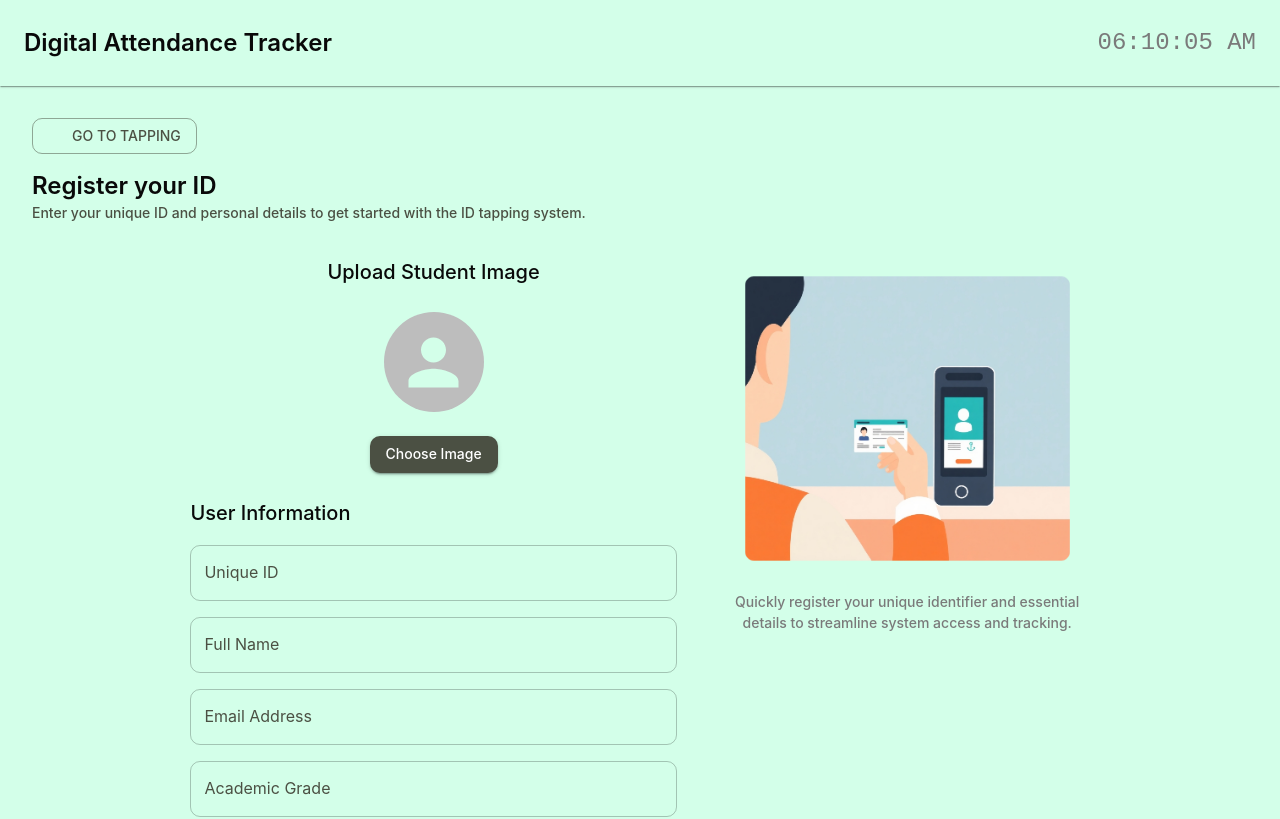
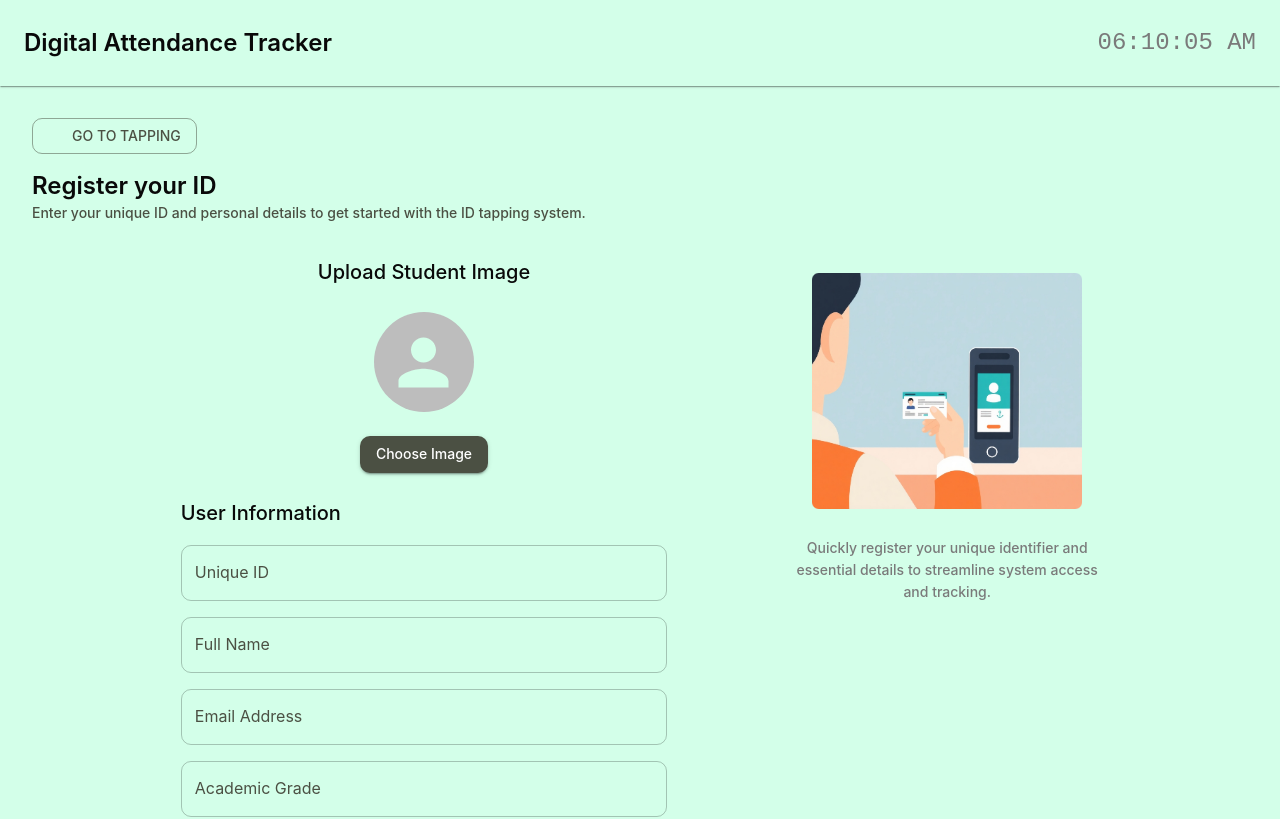
Before and after one commit to esamp001/id_tapping_system, a React (Create React App) app: page /register in a window 1280 px wide. Shown: the top 819 px of the page. Built offline with nearby package versions, Linux system fonts and the light colour scheme; some icons are missing.

Commit message:
Auto commit: 10/30/2025, 9:30:00 AM

```diff
--- a/src/pages/Register.js
+++ b/src/pages/Register.js
@@ -98,9 +98,10 @@ const Register = () => {
                             display: 'flex',
                             flexDirection: 'column',
                             alignItems: 'center',
-                            width: { xs: '100%', md: '30%' },
+                            width: { xs: '100%', md: '25%' },
                             textAlign: 'center',
                             gap: 2,
+                            ml: 10
                         }}
                     >
                         <img
```
Also changed, not shown: 1 other file (tests, documents, lock files or other folders).
